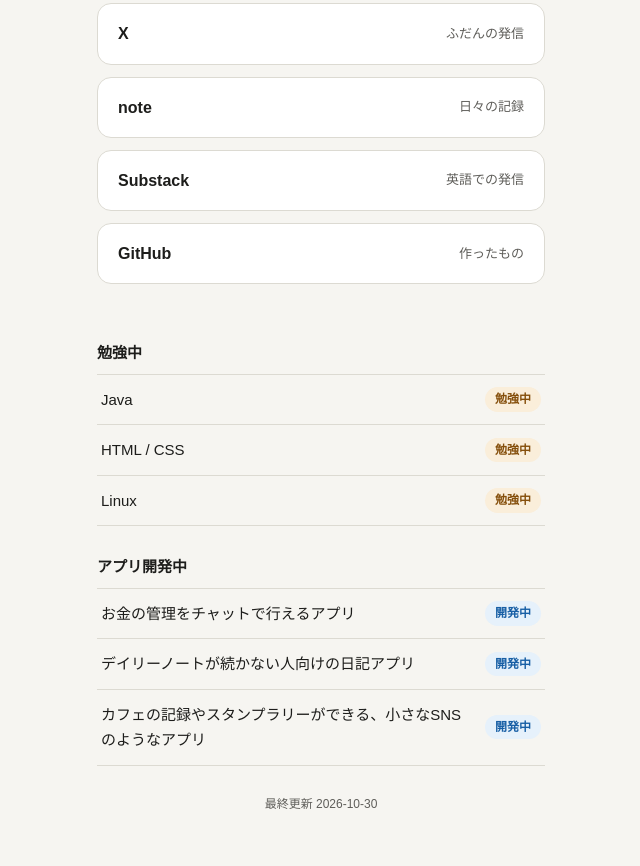
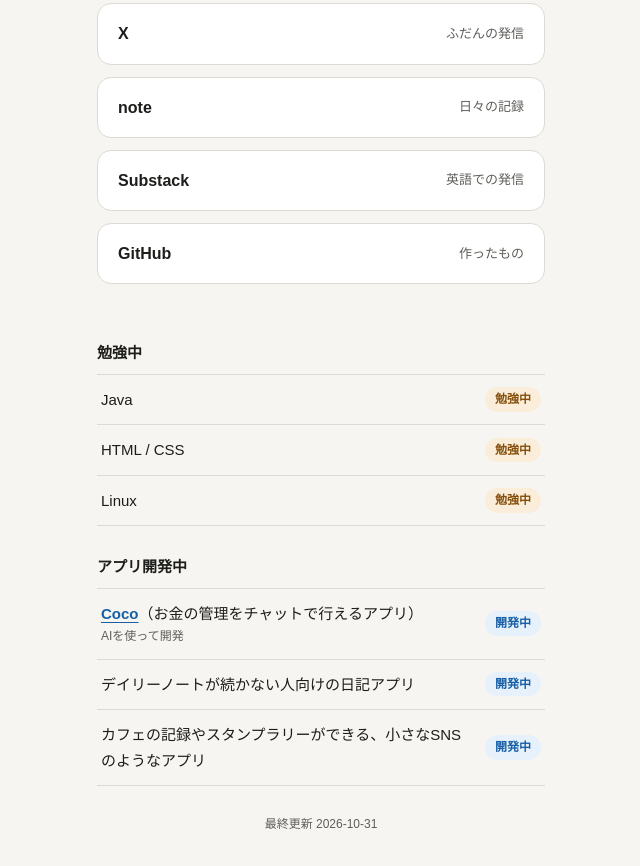
Before and after one commit to tako99-dev/tako99-dev.github.io, a plain HTML site: page index.html in a window 1280 px wide. Shown: the part 269-1135 px from the top of the page, without its empty margins (319-959 px from the left). Drawn offline with Linux system fonts and the light colour scheme.

Commit message:
feat: アプリ開発中に Coco のリンクと「AIを使って開発」を追加
Co-Authored-By: Claude Opus 5.5 <noreply@anthropic.com>

```diff
--- a/index.html
+++ b/index.html
@@ -61,7 +61,7 @@
     <section id="apps-dev" class="skills" aria-labelledby="apps-dev-title">
       <h2 id="apps-dev-title">アプリ開発中</h2>
       <ul>
-        <li class="skill"><span>お金の管理をチャットで行えるアプリ</span><span class="level level-dev">開発中</span></li>
+        <li class="skill"><span class="app"><span><a class="app-link" href="https://coco-money.lovable.app/login" target="_blank" rel="noopener">Coco</a>（お金の管理をチャットで行えるアプリ）</span><span class="app-note">AIを使って開発</span></span><span class="level level-dev">開発中</span></li>
         <li class="skill"><span>デイリーノートが続かない人向けの日記アプリ</span><span class="level level-dev">開発中</span></li>
         <li class="skill"><span>カフェの記録やスタンプラリーができる、小さなSNSのようなアプリ</span><span class="level level-dev">開発中</span></li>
       </ul>
@@ -84,7 +84,7 @@
       </ul>
     </section>
 
-    <footer class="footer">最終更新 2026-10-30</footer>
+    <footer class="footer">最終更新 2026-10-31</footer>
   </main>
 </body>
 </html>
--- a/style.css
+++ b/style.css
@@ -91,5 +91,8 @@ body {
 .level-can { color: var(--can); background: var(--can-bg); }
 .level-cert { color: var(--accent); background: var(--accent-bg); }
 .level-dev { color: var(--dev); background: var(--dev-bg); }
+.app { display: flex; flex-direction: column; }
+.app-link { color: var(--accent); font-weight: 700; text-underline-offset: 3px; }
+.app-note { color: var(--sub); font-size: 12px; }
 
 .footer { text-align: center; color: var(--sub); font-size: 12px; }
```
